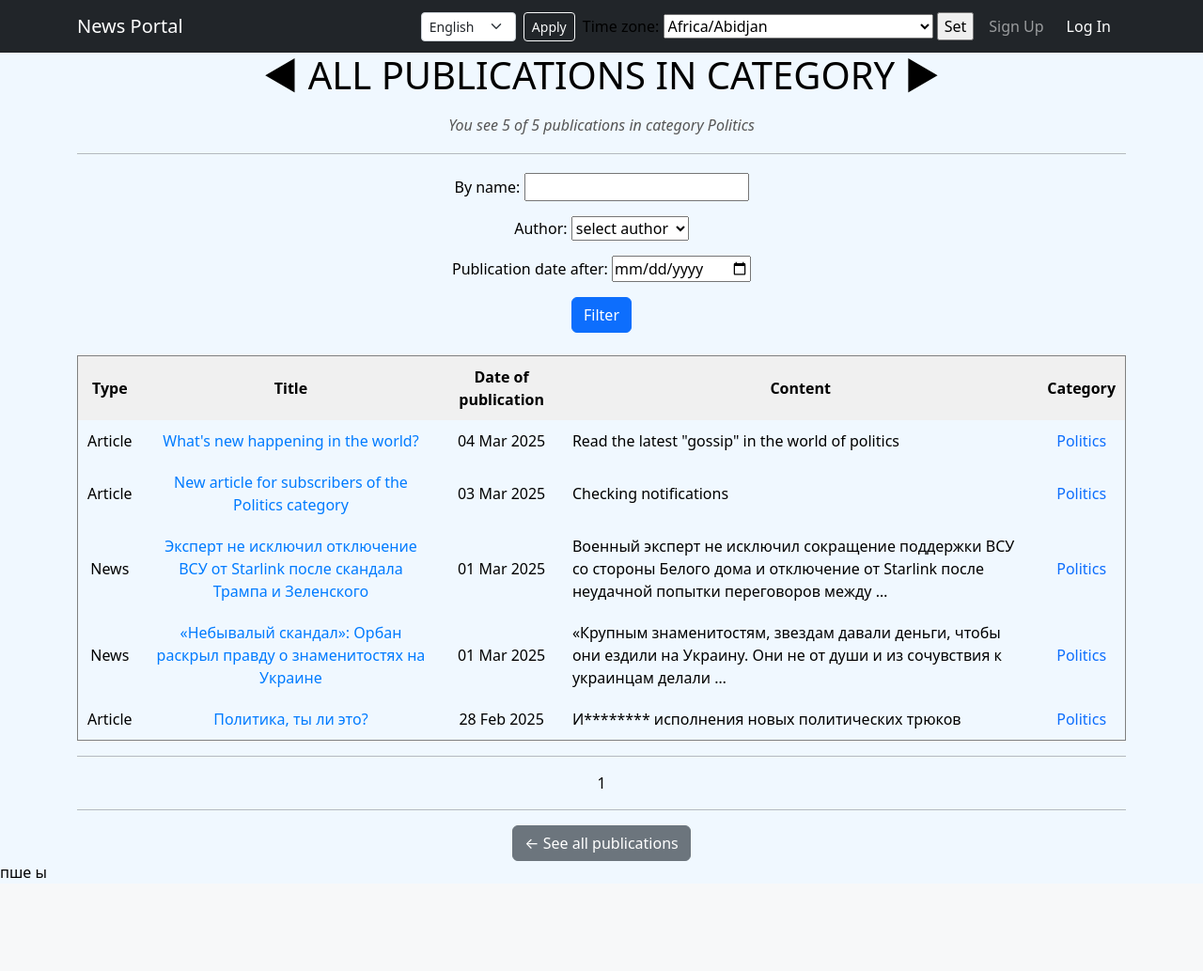
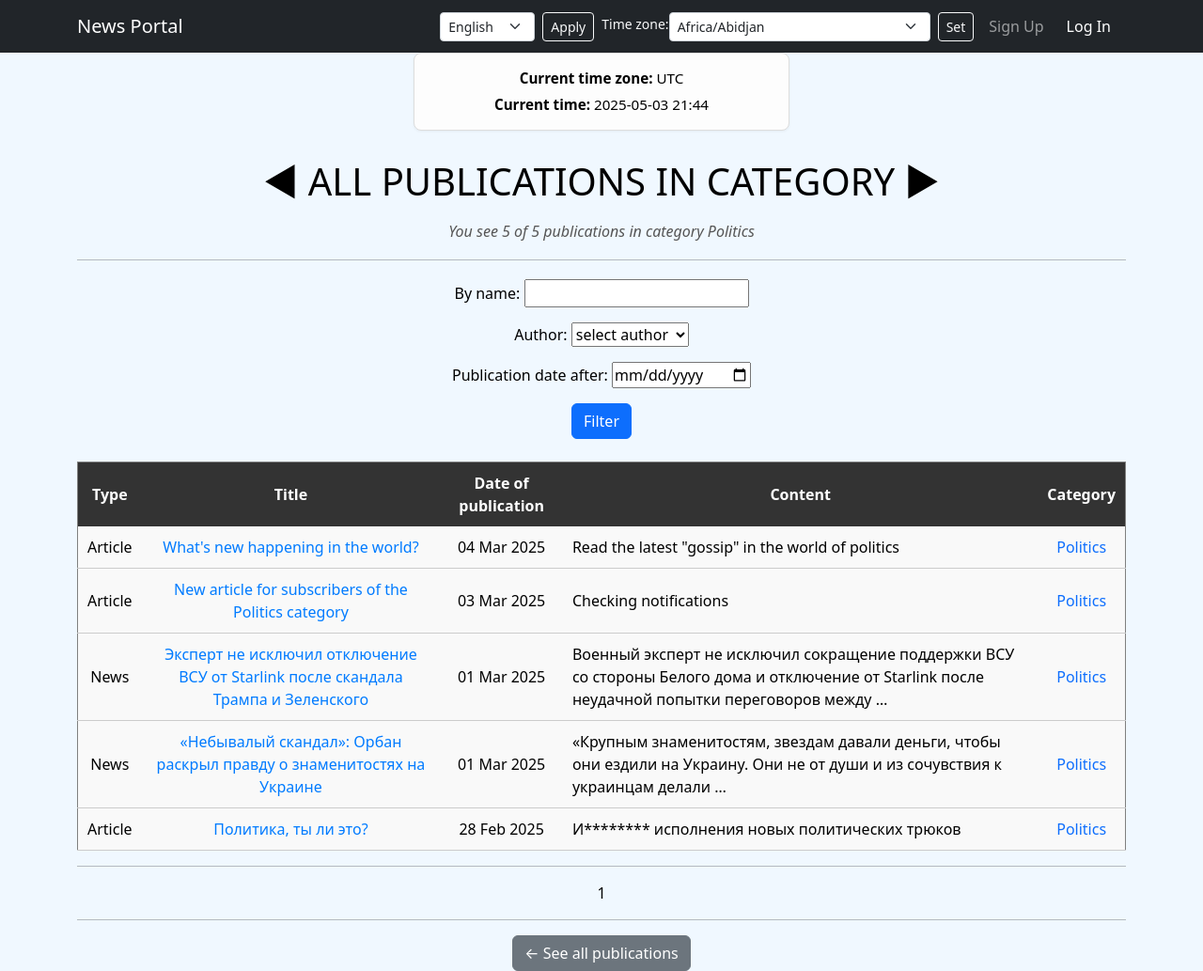
Before and after one commit to ayushinazlata/NewsPaper_project, a Django app: page /news/categories/2/ in a window 1280 px wide. Shown: the whole page at 94% size. Before the commit the page ends 934 px from the top, so only its background shows below. Run offline with Django 5.2, Linux system fonts and the light colour scheme; data comes from the database, SQL or seed files in the repository; both versions use the stored data as it was after the commit; parts of the project's set-up code (start-up, migrations or seed data) failed here and were passed over; some libraries are stand-ins or nearby versions.

Commit message:
Added time localization.
Added the ability for the user to select a time zone.
Added display of a dark or light theme depending on the user is time.

```diff
--- a/NewsPaper/news/views.py
+++ b/NewsPaper/news/views.py
@@ -27,8 +27,10 @@
 
         # Считываем выбранный часовой пояс из сессии или по умолчанию UTC
         timezone_name = self.request.session.get('django_timezone', 'UTC')
-        timezone.activate(pytz.timezone(timezone_name))  # Активируем часовой пояс
-        current_time = timezone.now()  # Получаем текущее время в активированном часовом поясе
+        user_timezone = pytz.timezone(timezone_name)  # Получаем объект часового пояса
+
+        # Получаем текущее время в UTC и переводим в часовой пояс пользователя
+        current_time = timezone.now().astimezone(user_timezone)  # Переводим время в выбранный часовой пояс
 
         # Делаем проверку времени для смены фона
         time_of_day = "day" if 7 <= current_time.hour < 19 else "night"
@@ -59,10 +61,15 @@
         return context
 
     def post(self, request):
+        # Получаем новый часовой пояс из формы
         timezone_name = request.POST.get('timezone', 'UTC')
+
+        # Если выбранный часовой пояс правильный, сохраняем его в сессии и активируем
         if timezone_name in pytz.common_timezones:
             request.session['django_timezone'] = timezone_name
             timezone.activate(pytz.timezone(timezone_name))
+
+        # После изменения часового пояса пересчитываем время и обновляем контекст
         return redirect(request.path)
 
 
@@ -82,6 +89,19 @@
             cache.set(f'post-{self.kwargs["pk"]}', obj)
 
         return obj
+
+    def get_context_data(self, **kwargs):
+        context = super().get_context_data(**kwargs)
+
+        # Считываем выбранный часовой пояс из сессии
+        timezone_name = self.request.session.get('django_timezone', 'UTC')
+        timezone.activate(pytz.timezone(timezone_name))  # Активируем часовой пояс
+        current_time = timezone.now()  # Получаем текущее время
+
+        context['timezones'] = pytz.common_timezones  # Все доступные часовые пояса
+        context['current_time'] = current_time  # Добавляем в контекст текущее время
+
+        return context
 
 
 class UserNewsListView(ListView):
@@ -157,6 +177,19 @@
         self.object.author = author
         return super().form_valid(form)
 
+    def get_context_data(self, **kwargs):
+        context = super().get_context_data(**kwargs)
+
+        # Считываем выбранный часовой пояс из сессии
+        timezone_name = self.request.session.get('django_timezone', 'UTC')
+        timezone.activate(pytz.timezone(timezone_name))  # Активируем часовой пояс
+        current_time = timezone.now()  # Получаем текущее время
+
+        context['timezones'] = pytz.common_timezones  # Все доступные часовые пояса
+        context['current_time'] = current_time  # Добавляем в контекст текущее время
+
+        return context
+
 
 class NewsEdit(PermissionRequiredMixin, UpdateView):
     permission_required = ('news.change_post',)
@@ -165,12 +198,38 @@
     template_name = 'new_edit.html'
     success_url = reverse_lazy('user_news')
 
+    def get_context_data(self, **kwargs):
+        context = super().get_context_data(**kwargs)
+
+        # Считываем выбранный часовой пояс из сессии
+        timezone_name = self.request.session.get('django_timezone', 'UTC')
+        timezone.activate(pytz.timezone(timezone_name))  # Активируем часовой пояс
+        current_time = timezone.now()  # Получаем текущее время
+
+        context['timezones'] = pytz.common_timezones  # Все доступные часовые пояса
+        context['current_time'] = current_time  # Добавляем в контекст текущее время
+
+        return context
+
 
 class NewsDelete(PermissionRequiredMixin, DeleteView):
     permission_required = ('news.delete_post',)
     model = Post
     template_name = 'new_delete.html'
     success_url = reverse_lazy('news_list')
+
+    def get_context_data(self, **kwargs):
+        context = super().get_context_data(**kwargs)
+
+        # Считываем выбранный часовой пояс из сессии
+        timezone_name = self.request.session.get('django_timezone', 'UTC')
+        timezone.activate(pytz.timezone(timezone_name))  # Активируем часовой пояс
+        current_time = timezone.now()  # Получаем текущее время
+
+        context['timezones'] = pytz.common_timezones  # Все доступные часовые пояса
+        context['current_time'] = current_time  # Добавляем в контекст текущее время
+
+        return context
 
 
 @login_required
@@ -188,7 +247,18 @@
     category = get_object_or_404(Category, id=pk)
     category.subscribers.add(request.user)
     message = _('You have successfully subscribed to category updates:')
-    return render(request, 'subscribe.html', {'category': category, 'message': message})
+
+    # Считываем выбранный часовой пояс из сессии
+    timezone_name = request.session.get('django_timezone', 'UTC')
+    user_timezone = pytz.timezone(timezone_name)
+    current_time = timezone.now().astimezone(user_timezone)
+
+    return render(request, 'subscribe.html', {
+        'category': category,
+        'message': message,
+        'timezones': pytz.common_timezones,  # Все доступные часовые поясы
+        'current_time': current_time  # Текущее время в выбранном поясе
+    })
 
 
 @login_required
@@ -196,7 +266,18 @@
     category = get_object_or_404(Category, id=pk)
     category.subscribers.remove(request.user)
     message = _('You have successfully unsubscribed from updates in the category:')
-    return render(request, 'delete_subscribe.html', {'category': category, 'message': message})
+
+    # Считываем выбранный часовой пояс из сессии
+    timezone_name = request.session.get('django_timezone', 'UTC')
+    user_timezone = pytz.timezone(timezone_name)
+    current_time = timezone.now().astimezone(user_timezone)
+
+    return render(request, 'delete_subscribe.html', {
+        'category': category,
+        'message': message,
+        'timezones': pytz.common_timezones,  # Все доступные часовые поясы
+        'current_time': current_time  # Текущее время в выбранном поясе
+    })
 
 
 class CategoryList(ListView):
--- a/NewsPaper/templates/category_list.html
+++ b/NewsPaper/templates/category_list.html
@@ -33,8 +33,8 @@
 <br>
 
 {% if category_news %}
-<table border="1" cellpadding="10" cellspacing="0" width="100%" style="border-collapse: collapse; text-align: center;">
-    <thead style="background-color: #f0f0f0; font-weight: bold;">
+<table border="1" cellpadding="10" cellspacing="0" width="100%" style="border-collapse: collapse; text-align: center; background-color: #f9f9f9;">
+    <thead style="background-color: #333; font-weight: bold; color: white;">
         <tr>
             <th>{% trans "Type" %}</th>
             <th>{% trans "Title" %}</th>
@@ -45,7 +45,7 @@
     </thead>
     <tbody>
         {% for new in category_news %}
-        <tr>
+        <tr style="border-bottom: 1px solid #ccc; color: black;">
             <td>{{ new.get_publication_display }}</td>
             <td><a href="{% url 'new_detail' new.id %}" style="text-decoration: none; color: #007bff;">{{ new.title }}</a></td>
             <td>{{ new.date_creation|date:'d M Y' }}</td>
--- a/NewsPaper/templates/flatpages/default.html
+++ b/NewsPaper/templates/flatpages/default.html
@@ -10,27 +10,18 @@
     <title>
         {% block title %}{% endblock title %}
     </title>
-    <link href="{% static 'css/styles.css' %}" rel="stylesheet" />
+    <link href="{% static 'css/styles.css' %}?v={{ time_of_day }}" rel="stylesheet" />
     <!-- Если сейчас больше чем 19 или же меньше 7, то выводим тёмную тему, иначе светлую -->
     <style>
         body {
-            background-color: {% if time_of_day == "night" %}
-                #1e1e2f; /* тёмный фон */
-            {% else %}
-                #f0f8ff; /* светлый фон */
-            {% endif %};
-            color: {% if time_of_day == "night" %}
-                white;
-            {% else %}
-                black;
-            {% endif %};
+            background-color: {% if time_of_day == "night" %} #1e1e2f; {% else %} #f0f8ff; {% endif %};
+            color: {% if time_of_day == "night" %} white; {% else %} black; {% endif %};
         }
     </style>
 </head>
 <body>
 
-    <!-- Навбар в кэше -->
-    {% cache 10 navbar LANGUAGE_CODE request.user.is_authenticated request.session.django_timezone time_of_day %}
+    <!-- Навбар в кэше, убираем кэширование для часового пояса -->
     <nav class="navbar navbar-expand-lg navbar-dark bg-dark static-top">
         <div class="container">
             <a class="navbar-brand" href="/news/">{% trans "News Portal" %}</a>
@@ -74,17 +65,18 @@
                             <button type="submit" class="btn btn-sm btn-outline-light">{% trans "Apply" %}</button>
                         </form>
                     </li>
-                    <!-- Timezone switcher -->
+
+                    <!-- Timezone switcher (НЕ кешируем) -->
                     <li class="nav-item me-2">
-                        <form action="" method="POST">
+                        <form action="" method="POST" class="d-flex align-items-center">
                             {% csrf_token %}
-                            <label for="timezone">Time zone:</label>
-                            <select name="timezone">
+                            <label for="timezone" style="color: #f8f9fa; font-weight: normal; font-size: 14px; margin-bottom: 5px;">{% trans "Time zone:" %}</label>
+                            <select name="timezone" class="form-select form-select-sm me-2" style="width: auto;">
                                 {% for tz in timezones %}
-                                <option value="{{ tz }}"{% if tz == TIME_ZONE %} selected{% endif %}> {{ tz }} </option>
+                                    <option value="{{ tz }}"{% if tz == TIME_ZONE %} selected{% endif %}>{{ tz }}</option>
                                 {% endfor %}
                             </select>
-                            <input type="submit" value="Set">
+                            <input type="submit" value="{% trans 'Set' %}" class="btn btn-sm btn-outline-light">
                         </form>
                     </li>
 
@@ -104,18 +96,23 @@
             </div>
         </div>
     </nav>
-    {% endcache %}
 
     <!-- Контент -->
     <div class="container">
         <div class="row">
             <div class="col-lg-12 text-center">
-                {% block content %}
-                {{ flatpage.content }}
-                {% endblock content %}
+                {% block timezone_info %}
+                <div style="border: 1px solid #ddd; background-color: #fdfdfd; padding: 10px 15px; border-radius: 8px; max-width: 400px; margin: 0 auto 30px auto; box-shadow: 0 1px 3px rgba(0,0,0,0.05); font-size: 0.95em;">
+                    {% get_current_timezone as TIME_ZONE %}
+                    <p style="margin: 5px 0; color: black;"><strong>{% trans "Current time zone:" %}</strong> {{ TIME_ZONE }}</p>
+                    <p style="margin: 5px 0; color: black;"><strong>{% trans "Current time:" %}</strong> {{ current_time|timezone:TIME_ZONE|date:"Y-m-d H:i" }}</p>
+                </div>
+                {% endblock %}
+
+                {% block content %} {{ flatpage.content }} {% endblock content %}
             </div>
         </div>
     </div>
+
 </body>
 </html>
-пше ы
--- a/NewsPaper/templates/new.html
+++ b/NewsPaper/templates/new.html
@@ -1,5 +1,6 @@
 {% extends 'flatpages/default.html' %}
 {% load i18n %}
+{% load tz %}
 
 {% block title %}
 {% trans "Publication" %}
--- a/NewsPaper/templates/news_search.html
+++ b/NewsPaper/templates/news_search.html
@@ -20,8 +20,8 @@
 <hr>
 
 {% if news %}
-<table border="1" cellpadding="10" cellspacing="0" width="100%" style="border-collapse: collapse; text-align: center;">
-    <thead style="background-color: #f0f0f0; font-weight: bold;">
+<table border="1" cellpadding="10" cellspacing="0" width="100%" style="border-collapse: collapse; text-align: center; background-color: #f9f9f9;">
+    <thead style="background-color: #333; font-weight: bold; color: white;">
         <tr>
             <th>{% trans "Type" %}</th>
             <th>{% trans "Title" %}</th>
@@ -31,7 +31,7 @@
         </tr>
     </thead>
         {% for new in news %}
-        <tr>
+        <tr style="border-bottom: 1px solid #ccc; color: black;">
             <td>{{ new.get_publication_display }}</td>
             <td>
                 <a class="nav-link" href="{% url 'new_detail' new.id %}">{{ new.title|censor }}</a>
--- a/NewsPaper/templates/user_news.html
+++ b/NewsPaper/templates/user_news.html
@@ -19,8 +19,8 @@
 
 
 {% if user_news %}
-<table border="1" cellpadding="10" cellspacing="0" width="100%" style="border-collapse: collapse; text-align: center;">
-    <thead style="background-color: #f0f0f0; font-weight: bold;">
+<table border="1" cellpadding="10" cellspacing="0" width="100%" style="border-collapse: collapse; text-align: center; background-color: #f9f9f9;">
+    <thead style="background-color: #333; font-weight: bold; color: white;">
         <tr>
             <td>{% trans "Date of publication" %}</td>
             <td>{% trans "Category" %}</td>
@@ -33,7 +33,7 @@
     </thead>
 
         {% for new in user_news %}
-        <tr>
+        <tr style="border-bottom: 1px solid #ccc; color: black;">
             <td>{{ new.date_creation|date:'d M Y' }}</td>
             <td>
                 {% for category in new.post_category.all %}
```
Also changed, not shown: NewsPaper/NewsPaper/settings.py (+104 -104 lines), NewsPaper/templates/news.html (+3 -10 lines), NewsPaper/db.sqlite3, 1 other file.
